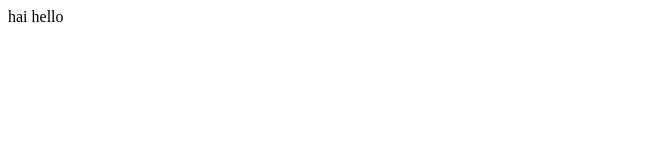
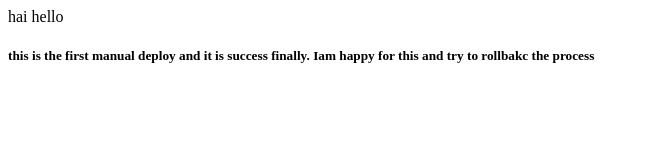
Before and after one commit to bakar-123/APPSPEC.YML, a plain HTML site: page index.html in a window 1280 px wide. Shown: the whole page, without its empty margins (0-649 px from the left). Drawn offline with Linux system fonts and the light colour scheme.

Commit message:
Update index.html

```diff
--- a/index.html
+++ b/index.html
@@ -1 +1,2 @@
 hai hello
+<h5> this is the first manual deploy and it is success finally. Iam happy for this and try to rollbakc the process</h5>
```
